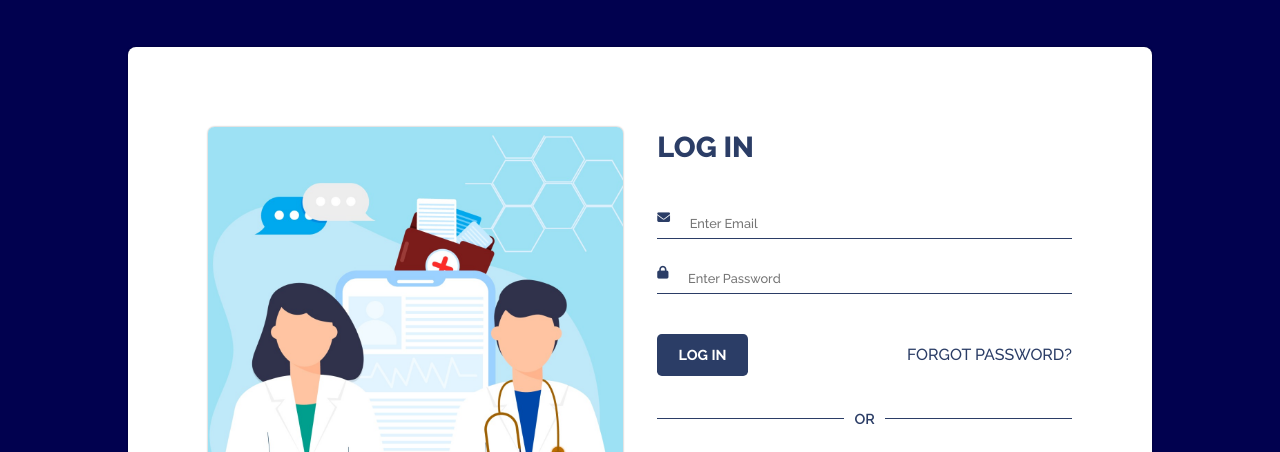
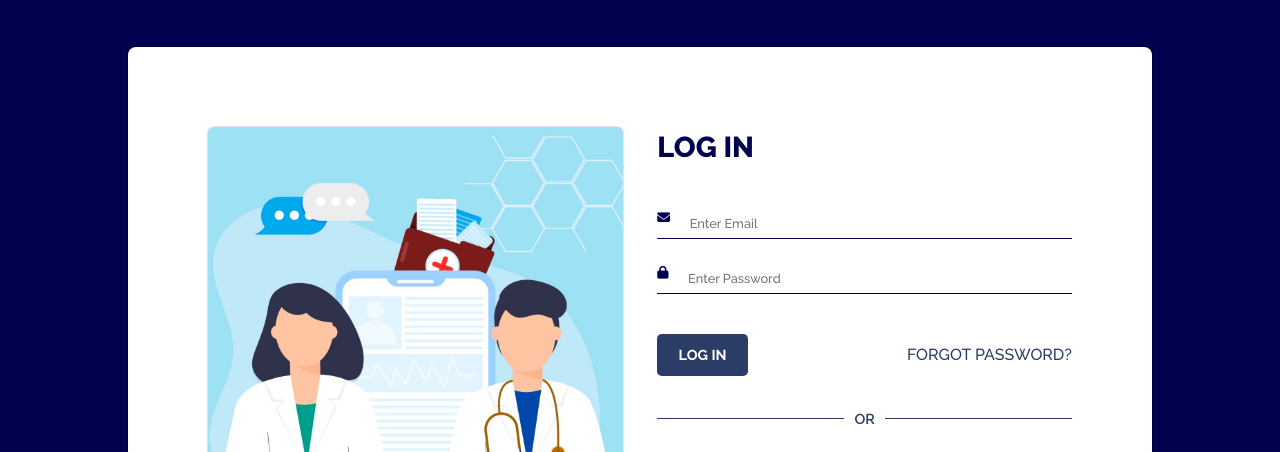
Before and after one commit to anowar-dev/digiverse-5, a plain HTML site: page login.html in a window 1280 px wide. Shown: the part 109-561 px from the top of the page. Drawn offline with nearby package versions, Linux system fonts and the light colour scheme.

Commit message:
colaor change privacy

```diff
--- a/assets/css/style.css
+++ b/assets/css/style.css
@@ -330,7 +330,7 @@ img{
     font-size: 1.8rem;
     font-weight: 800;
     line-height: 2.5rem;
-    color: #2b3d66;
+    color: rgb(1, 1, 79);
     margin-bottom: 2rem;
     text-transform: uppercase;
 }
@@ -341,13 +341,13 @@ img{
     align-items: center;
     column-gap: .5rem;
     margin-bottom: 1rem;
-    border-bottom: 1px solid #2b3d66;
+    border-bottom: 1px solid rgb(1, 1, 79);
     padding-bottom: 1px;
 }
 .login_inner form .form_inner_div i{
     display: block;
     font-size: .8rem;
-    color: #2b3d66;
+    color: rgb(1, 1, 79);
 }
 .login_inner form .form_inner_div input::placeholder{
     font-size: .8rem;
```
